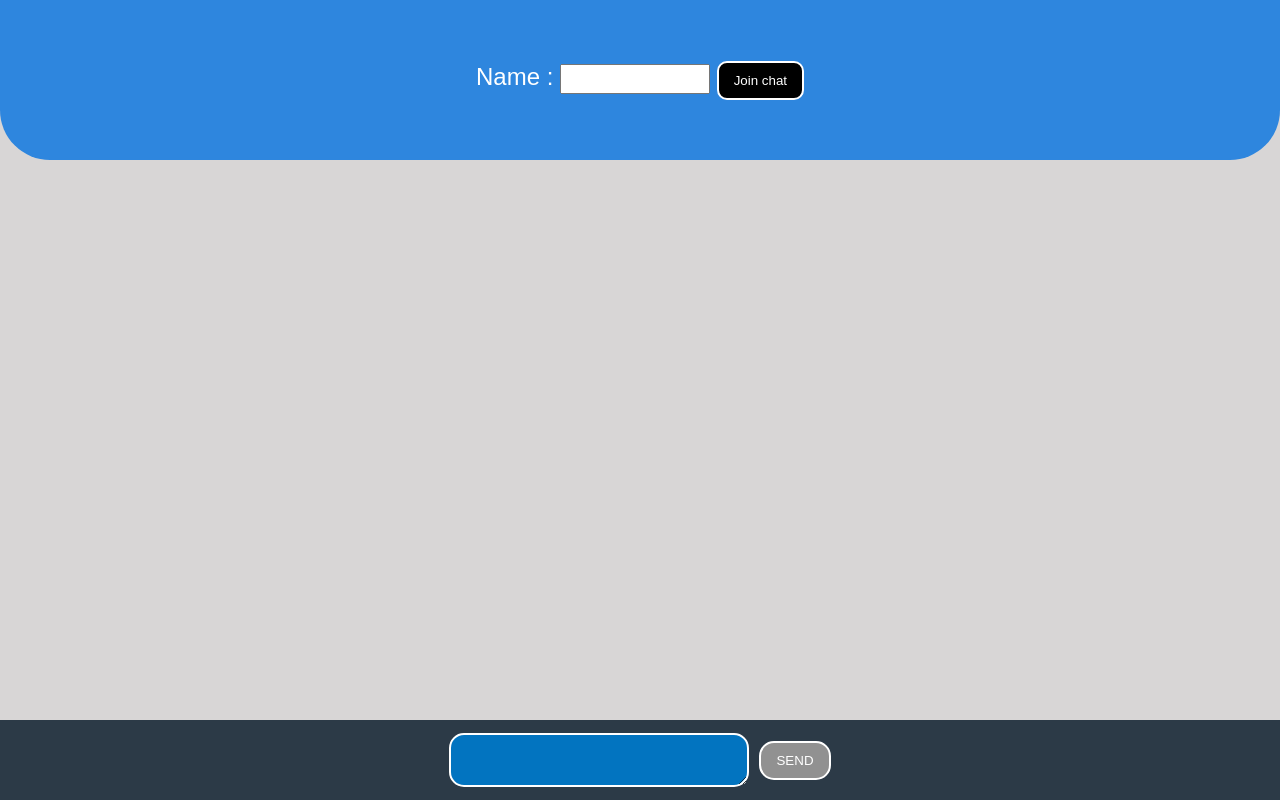
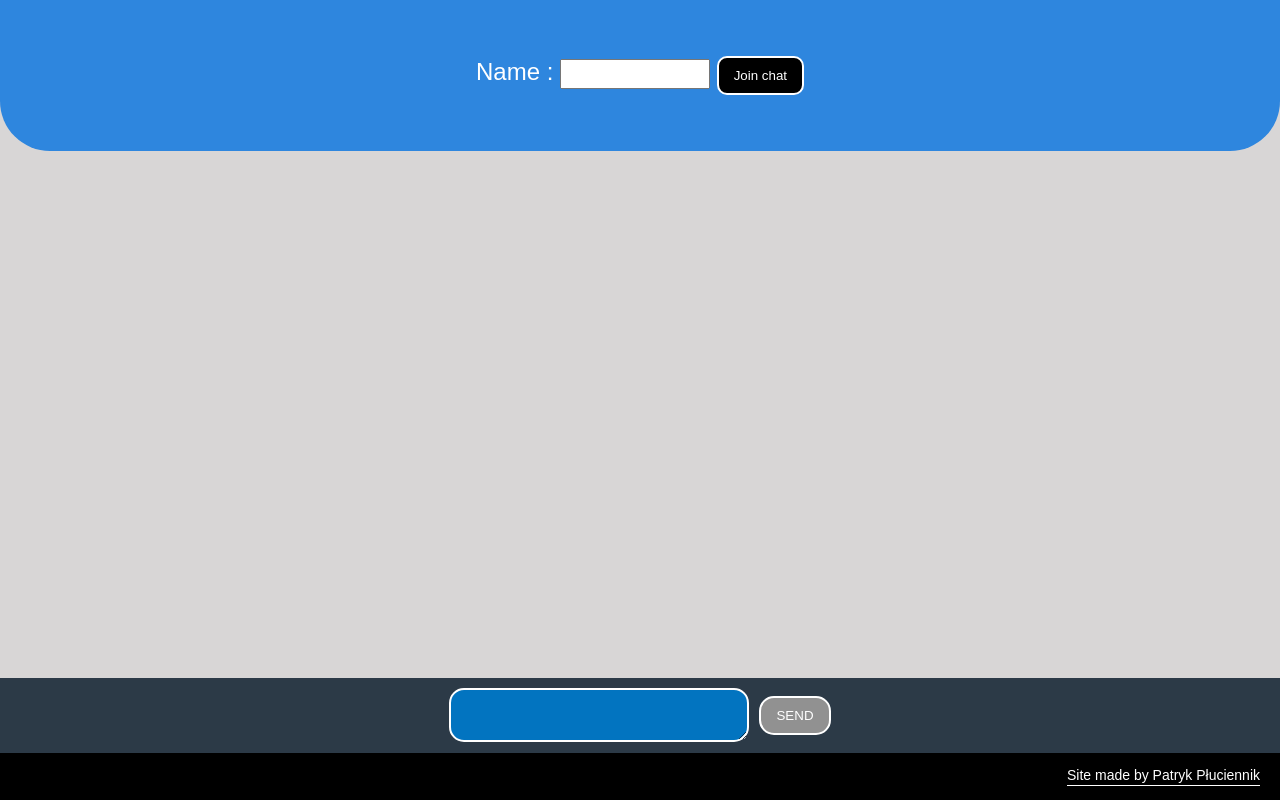
Before and after one commit to PatrickInFrontEnd/chat-application, a website: page public/index.html in a window 1280 px wide. Drawn offline with nearby package versions, Linux system fonts and the light colour scheme; no server answers.

Commit message:
Updated README file , implemented footer component.

```diff
--- a/public/index.html
+++ b/public/index.html
@@ -22,6 +22,11 @@
                     <button type="submit" id="send-message">Send</button>
                 </form>
             </div>
+            <footer class="footer">
+                <a href="https://github.com/PatrickInFrontEnd" target="_blank"
+                    >Site made by Patryk Płuciennik</a
+                >
+            </footer>
         </div>
         <div class="errorMessage"></div>
         <script defer src="./socket.io/socket.io.js"></script>
--- a/public/style.css
+++ b/public/style.css
@@ -363,3 +363,22 @@ body {
         transform: translateX(0);
     }
 }
+
+footer.footer {
+    height: 50px;
+    background-color: #000;
+    color: #fff;
+    padding: 0 20px;
+    display: flex;
+    justify-content: flex-end;
+    align-items: center;
+}
+
+footer.footer a {
+    display: block;
+    padding-bottom: 2px;
+    border-bottom: 1px solid #fff;
+    font-size: 14px;
+    text-decoration: none;
+    color: #fff;
+}
```
Also changed, not shown: README.MD.
